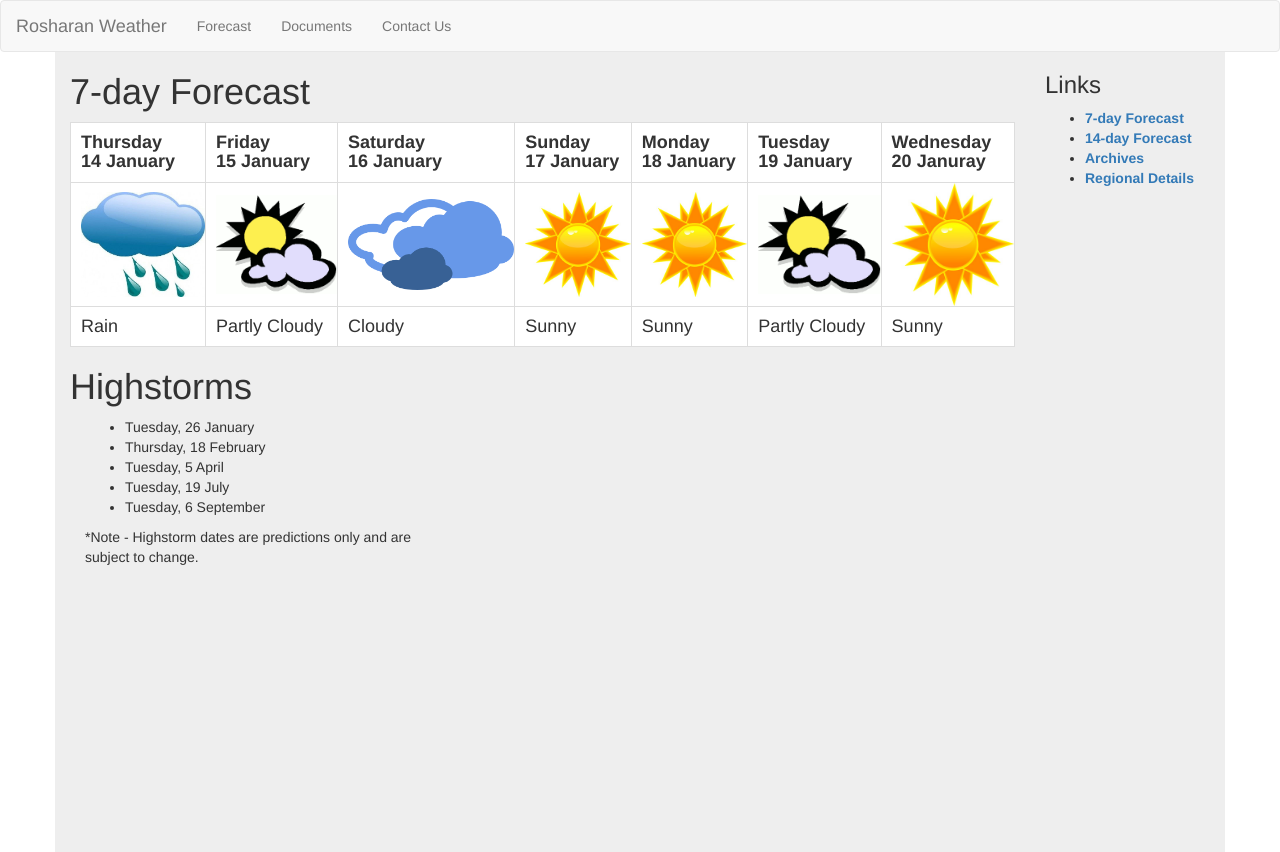
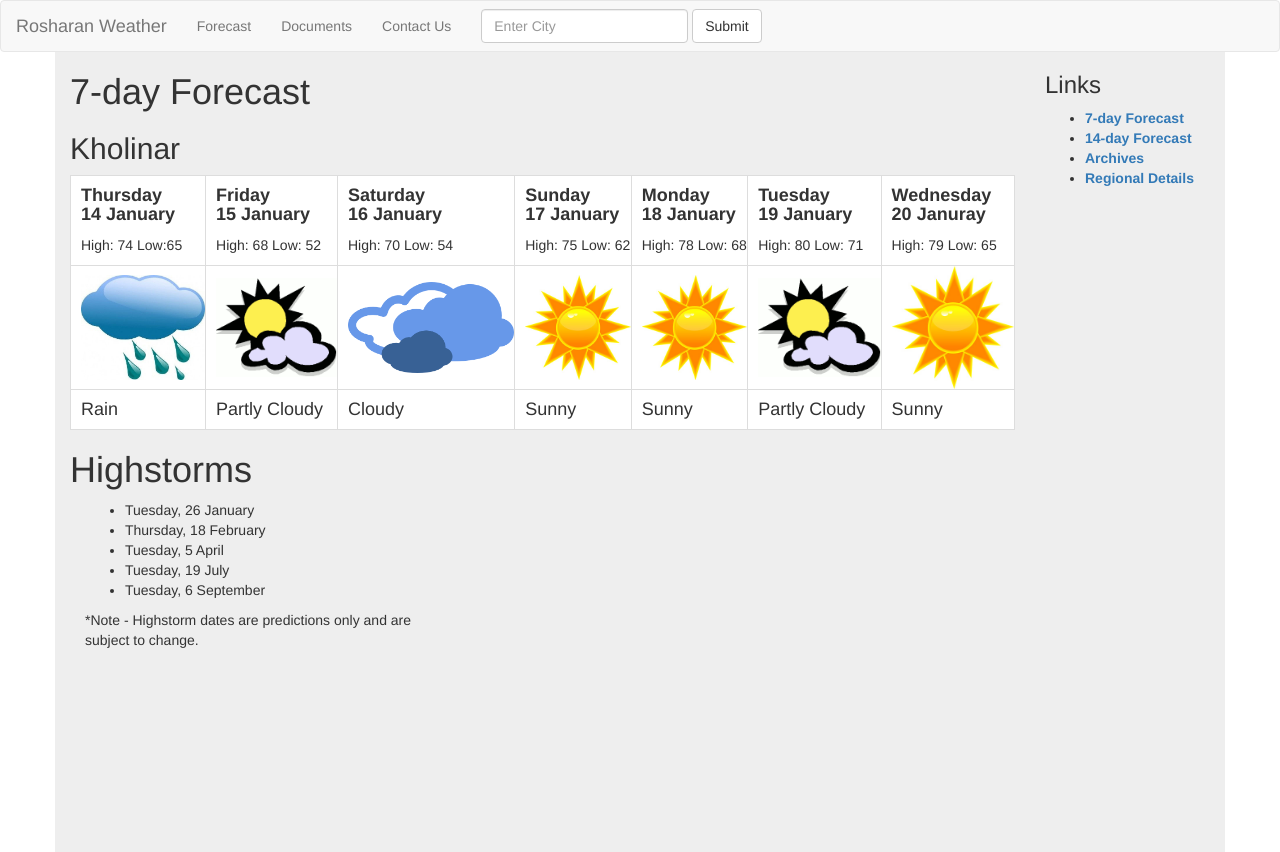
Before and after one commit to Jozomby/lab0, a plain HTML site: page forecast.html in a window 1280 px wide. Drawn offline with nearby package versions, Linux system fonts and the light colour scheme.

Commit message:
Added city search and display and temperatures

```diff
--- a/forecast.html
+++ b/forecast.html
@@ -16,6 +16,12 @@
 					<li><a href="#" class="current">Forecast</a></li>
 					<li><a href="docs.html">Documents</a></li>
 					<li><a href="feedback.html">Contact Us</a></li>
+					<form class="navbar-form navbar-right" role="search">
+						<div class="form-group">
+							<input type="text" class="form-control"placeholder="Enter City">
+						</div>
+						<button type="submit" class="btn btn-default">Submit</button>
+					</form>
 				</ul>
 			</div>
 		</div>
@@ -24,15 +30,16 @@
 			<div class="row">
 				<div class="col-md-10">
 					<h1>7-day Forecast</h1>
+					<h2>Kholinar</h2>
 					<table class="table-responsive table-bordered forecast">
 						<tr>
-					<td><h4><strong>Thursday <br>14 January</strong></h4></td>
-					<td><h4><strong>Friday <br>15 January</strong></h4></td>
-					<td><h4><strong>Saturday <br>16 January</strong></h4></td>
-					<td><h4><strong>Sunday <br>17 January</strong></h4></td>
-					<td><h4><strong>Monday <br>18 January</strong></h4></td>
-					<td><h4><strong>Tuesday <br>19 January</strong></h4></td>
-					<td><h4><strong>Wednesday <br>20 Januray</strong></h4></td>
+					<td><h4><strong>Thursday <br>14 January</strong></h4><p>High: 74 Low:65</p></td>
+					<td><h4><strong>Friday <br>15 January</strong></h4><p>High: 68 Low: 52</p></td>
+					<td><h4><strong>Saturday <br>16 January</strong></h4><p>High: 70 Low: 54</p></td>
+					<td><h4><strong>Sunday <br>17 January</strong></h4><p>High: 75 Low: 62</p></td>
+					<td><h4><strong>Monday <br>18 January</strong></h4><p>High: 78 Low: 68</p></td>
+					<td><h4><strong>Tuesday <br>19 January</strong></h4><p>High: 80 Low: 71</p></td>
+					<td><h4><strong>Wednesday <br>20 Januray</strong></h4><p>High: 79 Low: 65</p></td>
 				</tr>
 				<tr>
 					<td><img class="img-responsive" src="rain.jpeg" /></td>
```
Also changed, not shown: index.html (+8 -0 lines), 6 other files. Lines whose indentation alone changed are shown as unchanged.
